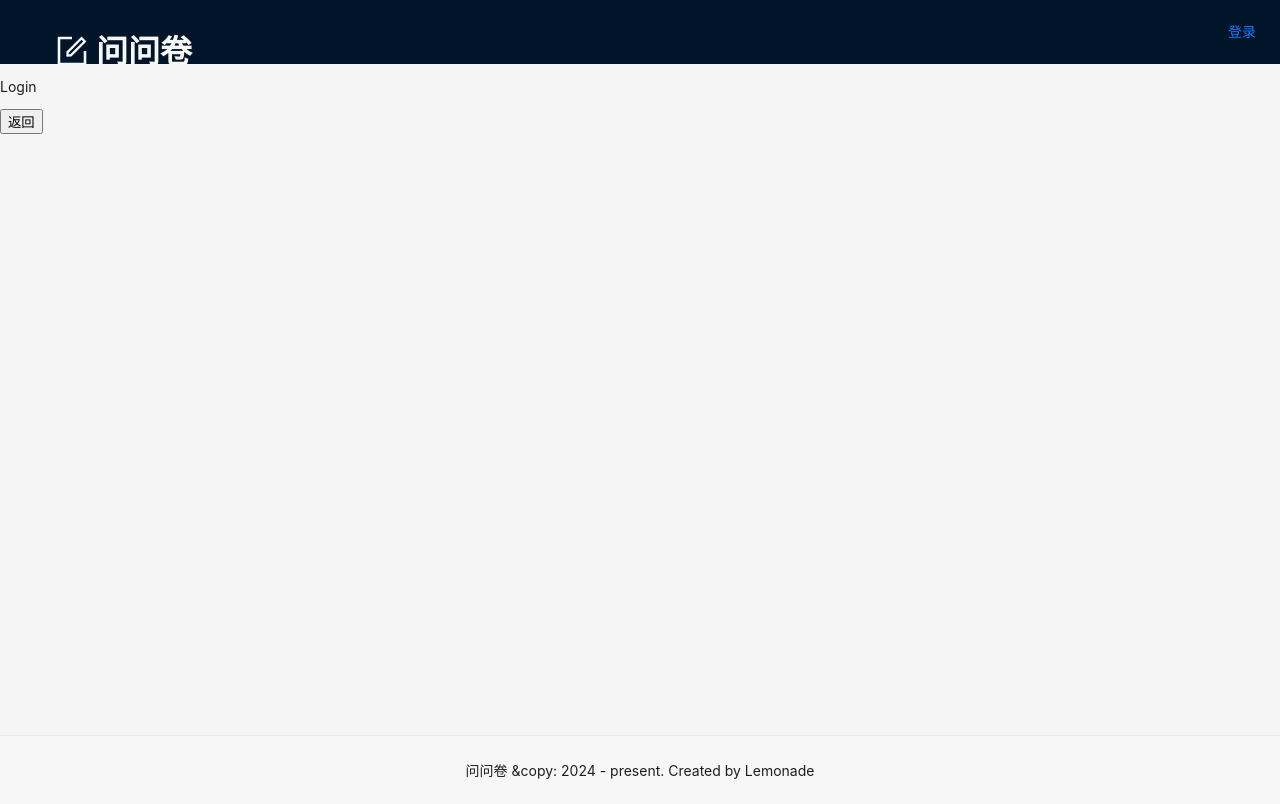
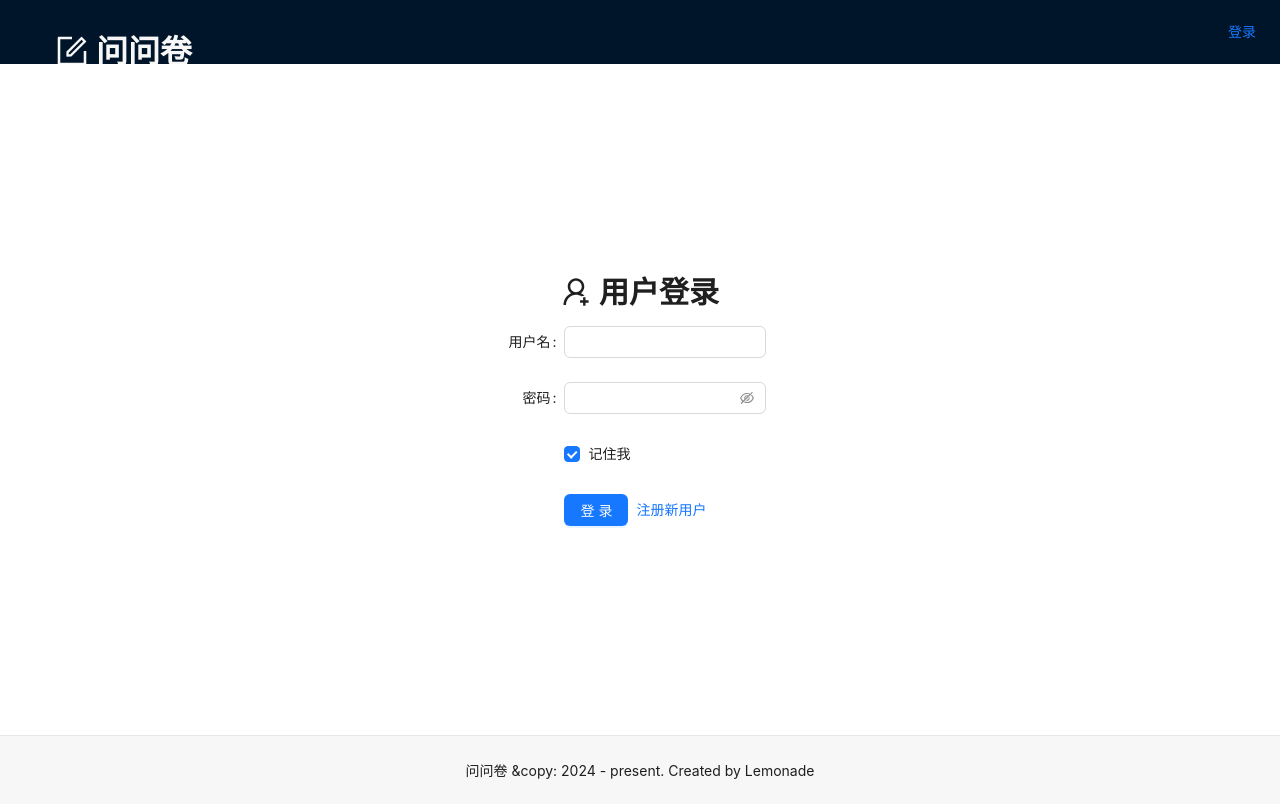
Before and after one commit to Lemonadeccc/lowcode-questionnaire-b, a React (Create React App) app: page /login in a window 1280 px wide. Built offline with nearby package versions, Linux system fonts and the light colour scheme.

Commit message:
feat(login & register component): increase login/register component

```diff
--- /dev/null
+++ b/src/components/ListSearch.tsx
@@ -0,0 +1,45 @@
+import React, { FC, useState, ChangeEvent, useEffect } from "react"
+import { Button, Input, Select } from "antd"
+import { useNavigate, useLocation, useSearchParams } from "react-router-dom"
+import { LIST_SEARCH_PARAM_KEY } from "../constant"
+
+const { Search } = Input
+
+const ListSearch: FC = () => {
+  const nav = useNavigate()
+  const { pathname } = useLocation()
+  const [value, setValue] = useState("")
+  //获取url参数，丙舍hi知道input value中
+  const [searchParams] = useSearchParams()
+  useEffect(() => {
+    const curVal = searchParams.get(LIST_SEARCH_PARAM_KEY) || ""
+    setValue(curVal)
+  }, [searchParams])
+
+  function handleChange(event: ChangeEvent<HTMLInputElement>) {
+    setValue(event.target.value)
+  }
+
+  function handleSearch(value: string) {
+    // nav('/manage/list?keyword=xxx')
+    //调换页面，增加url参数
+    nav({
+      pathname: pathname,
+      search: `${LIST_SEARCH_PARAM_KEY}=${value}`,
+    })
+  }
+
+  return (
+    <Search
+      placeholder="输入关键字"
+      allowClear
+      size="large"
+      value={value}
+      onChange={handleChange}
+      onSearch={handleSearch}
+      style={{ width: "260px" }}
+    />
+  )
+}
+
+export default ListSearch
--- /dev/null
+++ b/src/constant/index.ts
@@ -0,0 +1,2 @@
+// 常量
+export const LIST_SEARCH_PARAM_KEY = "keyword"
--- /dev/null
+++ b/src/pages/Login.module.scss
@@ -0,0 +1,9 @@
+.container{
+  height: calc(100vh - 64px - 65px);
+  display: flex;
+  flex-direction: column;
+  justify-content: center;
+  align-items: center;
+
+  background-color: #fff;
+}
--- a/src/pages/Login.tsx
+++ b/src/pages/Login.tsx
@@ -1,13 +1,87 @@
-import React, { FC } from "react"
-import { useNavigate } from "react-router-dom"
+import React, { FC, useEffect } from "react"
+import { useNavigate, Link } from "react-router-dom"
+import styles from "./Login.module.scss"
+import { Typography, Space, Form, Input, Button, Checkbox } from "antd"
+import { UserAddOutlined } from "@ant-design/icons"
+import { REGISTER_PATHNAME } from "../router"
+const { Title } = Typography
+
+const USERNAME_KEY = "USERNAME"
+const PASSWORD_KEY = "PASSWORD"
+
+function rememberUser(username: string, password: string) {
+  localStorage.setItem(USERNAME_KEY, username)
+  localStorage.setItem(PASSWORD_KEY, password)
+}
+function deleteUserFromStorage() {
+  localStorage.removeItem(USERNAME_KEY)
+  localStorage.removeItem(PASSWORD_KEY)
+}
+function getUserInfoFromStorage() {
+  return {
+    username: localStorage.getItem(USERNAME_KEY),
+    password: localStorage.getItem(PASSWORD_KEY),
+  }
+}
 
 const Login: FC = () => {
   const nav = useNavigate()
+
+  const onFinish = (values: any) => {
+    console.log(values)
+    const { username, password, remember } = values || {}
+    if (values.remember) {
+      rememberUser(username, password)
+    } else {
+      deleteUserFromStorage()
+    }
+  }
+
+  const [form] = Form.useForm() //第三方hook
+
+  useEffect(() => {
+    const { username, password } = getUserInfoFromStorage()
+    form.setFieldsValue({ username, password })
+  }, [])
+
   return (
-    <div>
-      <p>Login</p>
+    <div className={styles.container}>
       <div>
-        <button onClick={() => nav(-1)}>返回</button>
+        <Space>
+          <Title level={2}>
+            <UserAddOutlined></UserAddOutlined>
+          </Title>
+          <Title level={2}>用户登录</Title>
+        </Space>
+      </div>
+      <div>
+        <Form
+          labelCol={{ span: 6 }}
+          wrapperCol={{ span: 16 }}
+          initialValues={{ remember: true }}
+          onFinish={onFinish}
+          form={form}
+        >
+          <Form.Item label="用户名" name="username">
+            <Input></Input>
+          </Form.Item>
+          <Form.Item label="密码" name="password">
+            <Input.Password></Input.Password>
+          </Form.Item>
+
+          <Form.Item wrapperCol={{ offset: 6, span: 16 }} valuePropName="checked" name="remember">
+            <Checkbox>记住我</Checkbox>
+          </Form.Item>
+
+          <Form.Item wrapperCol={{ offset: 6, span: 16 }} name="password">
+            <Space>
+              <Button type="primary" htmlType="submit">
+                登录
+              </Button>
+              <Link to={REGISTER_PATHNAME}>注册新用户</Link>
+            </Space>
+          </Form.Item>
+        </Form>
       </div>
     </div>
   )
--- /dev/null
+++ b/src/pages/Register.module.scss
@@ -0,0 +1,9 @@
+.container{
+  height: calc(100vh - 64px - 65px);
+  display: flex;
+  flex-direction: column;
+  justify-content: center;
+  align-items: center;
+
+  background-color: #fff;
+}
--- a/src/pages/Register.tsx
+++ b/src/pages/Register.tsx
@@ -1,6 +1,81 @@
 import React, { FC } from "react"
+import { Typography, Space, Form, Input, Button } from "antd"
+import { UserAddOutlined } from "@ant-design/icons"
+import styles from "./Register.module.scss"
+import { Link } from "react-router-dom"
+import { LOGIN_PATHNAME } from "../router"
+
+const { Title } = Typography
 
 const Register: FC = () => {
-  return <p>Register</p>
+  const onFinish = (values: any) => {
+    console.log(values)
+  }
+
+  return (
+    <div className={styles.container}>
+      <div>
+        <Space>
+          <Title level={2}>
+            <UserAddOutlined></UserAddOutlined>
+          </Title>
+          <Title level={2}>注册新用户</Title>
+        </Space>
+      </div>
+      <div>
+        <Form labelCol={{ span: 6 }} wrapperCol={{ span: 16 }} onFinish={onFinish}>
+          <Form.Item
+            label="用户名"
+            name="username"
+            rules={[
+              { required: true, message: "请输入用户名" },
+              { type: "string", min: 5, max: 20, message: "字符长度在 5-20 之间" },
+              { pattern: /^w+$/, message: "只能字母数字下划线" },
+            ]}
+          >
+            <Input></Input>
+          </Form.Item>
+          <Form.Item
+            label="密码"
+            name="password"
+            rules={[{ required: true, message: "请输入密码" }]}
+          >
+            <Input.Password></Input.Password>
+          </Form.Item>
+          <Form.Item
+            label="确认密码"
+            name="confirm"
+            dependencies={["password"]} //依赖于password,password变化，会重新触发
+            rules={[
+              { required: true, message: "请输入密码" },
+              ({ getFieldValue }) => ({
+                validator(_, value) {
+                  if (!value || getFieldValue("password") === value) {
+                    return Promise.resolve()
+                  } else {
+                    return Promise.reject(new Error("两次密码不一致"))
+                  }
+                },
+              }),
+            ]}
+          >
+            <Input.Password></Input.Password>
+          </Form.Item>
+          <Form.Item label="昵称" name="nickname">
+            <Input></Input>
+          </Form.Item>
+          <Form.Item wrapperCol={{ offset: 6, span: 16 }}>
+            <Space>
+              <Button type="primary" htmlType="submit">
+                注册
+              </Button>
+              <Link to={LOGIN_PATHNAME}>已有账户，登录</Link>
+            </Space>
+          </Form.Item>
+        </Form>
+      </div>
+    </div>
+  )
 }
+
 export default Register
--- a/src/pages/manage/List.tsx
+++ b/src/pages/manage/List.tsx
@@ -4,6 +4,7 @@
 import styles from "./common.module.scss"
 import { useTitle } from "ahooks"
 import { Typography } from "antd"
+import ListSearch from "../../components/ListSearch"
 
 const { Title } = Typography
 
@@ -56,7 +57,9 @@
         <div className={styles.left}>
           <Title level={3}>我的问卷</Title>
         </div>
-        <div className={styles.right}>(搜索)</div>
+        <div className={styles.right}>
+          <ListSearch></ListSearch>
+        </div>
       </div>
       <div className={styles.content}>
         {/* 问卷列表 */}
--- a/src/pages/manage/Star.tsx
+++ b/src/pages/manage/Star.tsx
@@ -3,6 +3,7 @@
 import styles from "./common.module.scss"
 import { useTitle } from "ahooks"
 import { Typography, Empty } from "antd"
+import ListSearch from "../../components/ListSearch"
 
 const { Title } = Typography
 
@@ -43,7 +44,9 @@
         <div className={styles.left}>
           <Title level={3}>星标问卷</Title>
         </div>
-        <div className={styles.right}>(搜索)</div>
+        <div className={styles.right}>
+          <ListSearch></ListSearch>
+        </div>
       </div>
 
       <div className={styles.content}>
--- a/src/pages/manage/Trash.tsx
+++ b/src/pages/manage/Trash.tsx
@@ -2,8 +2,9 @@
 import styles from "./common.module.scss"
 import { useTitle } from "ahooks"
 import { Empty, Typography, Table, Tag, Button, Space, Modal } from "antd"
-import { stringify } from "querystring"
+// import { stringify } from "querystring"
 import { ExclamationCircleOutlined } from "@ant-design/icons"
+import ListSearch from "../../components/ListSearch"
 
 const { Title } = Typography
 const { confirm } = Modal
@@ -103,7 +104,9 @@
         <div className={styles.left}>
           <Title level={3}>回收站</Title>
         </div>
-        <div className={styles.right}>(搜索)</div>
+        <div className={styles.right}>
+          <ListSearch></ListSearch>
+        </div>
       </div>
 
       <div className={styles.content}>
```
Also changed, not shown: 1 other file (tests, documents, lock files or other folders).
